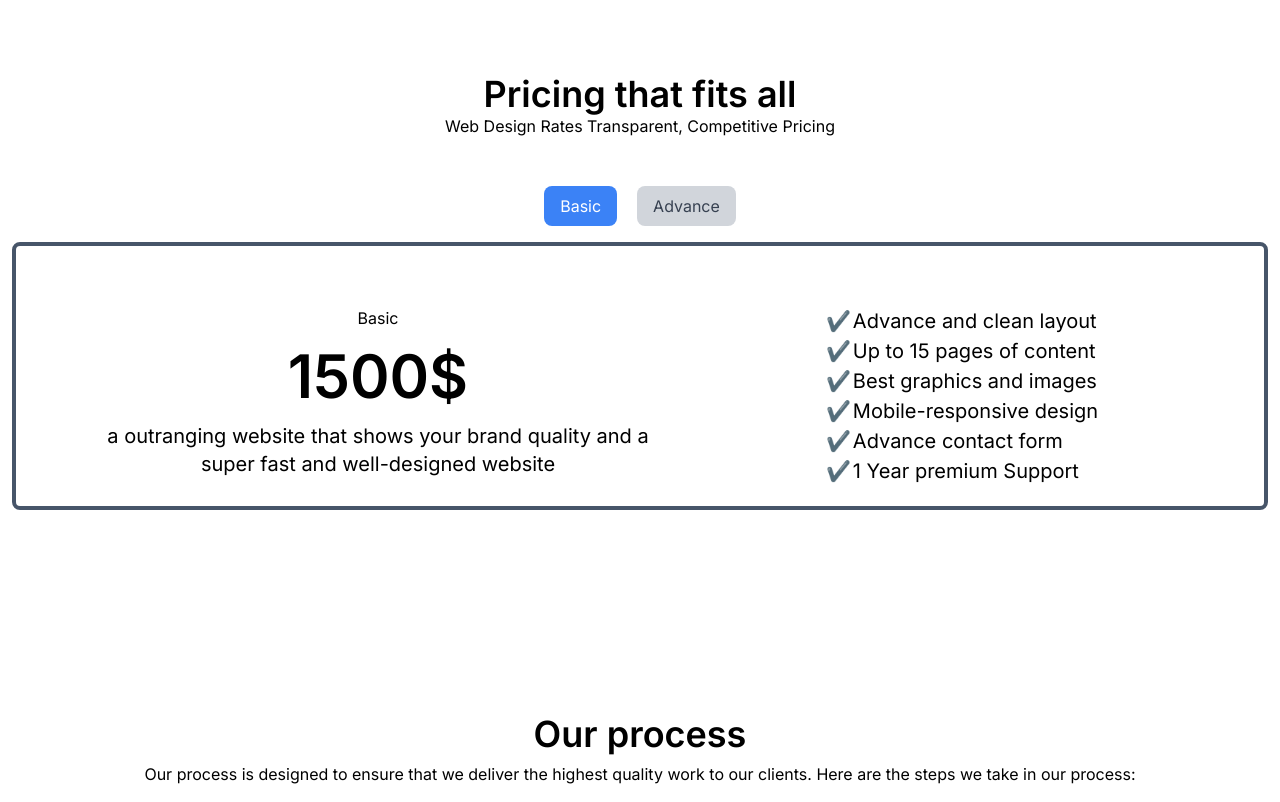
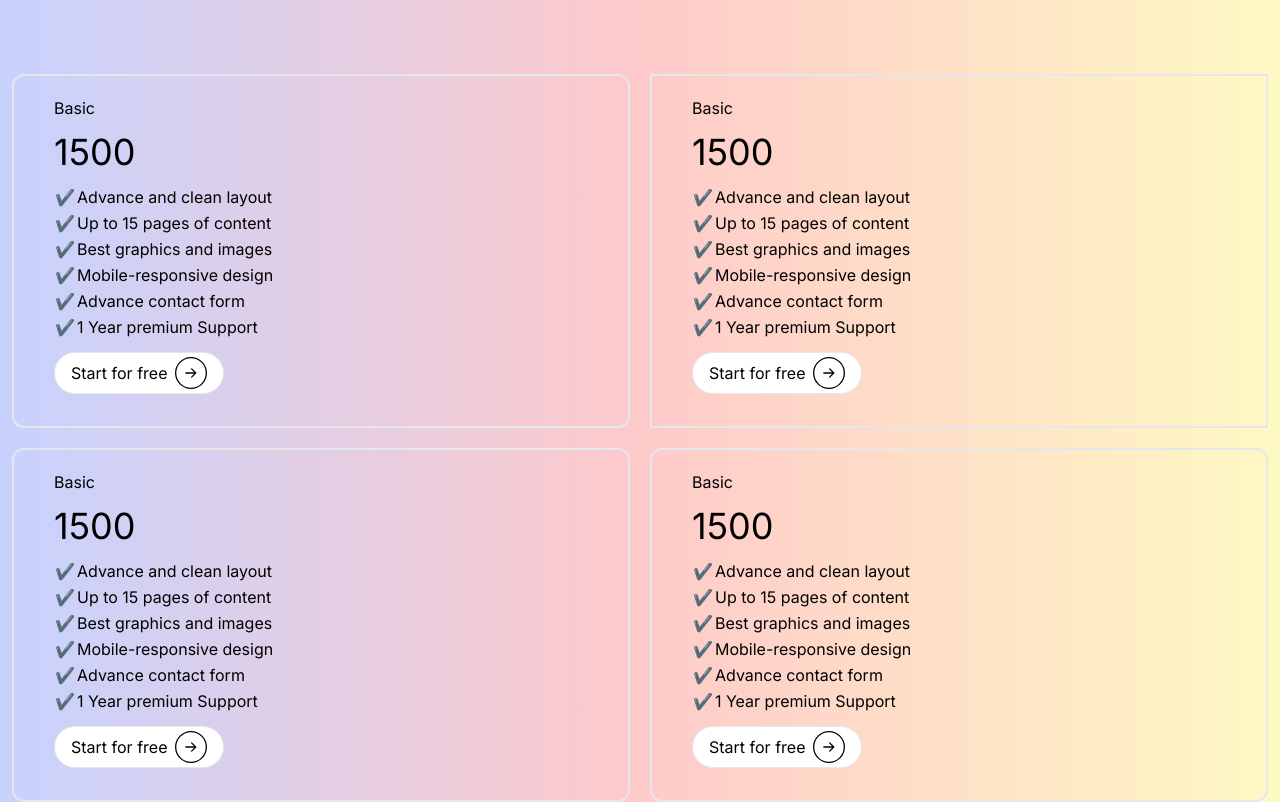
Before and after one commit to faizulsami/Agency-Portfolio, a Next.js app: page / in a window 1280 px wide. Shown: the part 820-1622 px from the top of the page. Built offline with nearby package versions, Linux system fonts and the light colour scheme.

Commit message:
price and faq done

```diff
--- a/src/app/(home)/Hero.jsx
+++ b/src/app/(home)/Hero.jsx
@@ -2,8 +2,8 @@
 
 const Hero = () => {
     return (
-        <div className="text-center py-5 md:py-10 mt-5">
-            <h1 className="text-2xl md:text-4xl font-semibold pb-5">We Don't Just Build Websites, We Build Digital Legacies</h1>
+        <div className="text-center py-5 md:py-10 mt-5 ">
+            <h1 className="text-2xl md:text-4xl font-semibold pb-5">We Dont Just Build Websites, We Build Digital Legacies</h1>
             <p >Revolutionize Your Online Identity: Expert Web Skills to Empower and Innovate in the Digital Landscape!</p>
             <button className="mt-3 border border-blue-500 hover:bg-green-400 px-5 py-3 rounded-lg">OUR REVIEWS</button>
         </div>
--- a/src/app/(home)/Pricing.jsx
+++ b/src/app/(home)/Pricing.jsx
@@ -1,61 +1,82 @@
 import React, { useState } from 'react';
 
 const Pricing = () => {
-    const [activeTab, setActiveTab] = useState(1);
 
-    const handleTabClick = (tabNumber) => {
-        setActiveTab(tabNumber);
-    };
 
     return (
-        <div className='mt-24 md:my-28'>
-            <div className='text-center'>
-                <h2 className='text-4xl font-semibold'>
-                    Pricing that fits all
+        <div className='mt-24 md:my-28 '>
+            <div className='grid grid-cols-1 md:grid-cols-2 text-center gap-5 lg:text-left '>
+
+                <div className='border-2 lg::w-80 rounded-xl py-5 p-10' >
+                    <h2>
+                        Basic
                     </h2>
+                    <p className='text-4xl py-3'> 1500</p>
+
                     <p>
-                    Web Design Rates Transparent, Competitive Pricing
+
                     </p>
-            </div>
 
-            <div>
-                <div className="mt-12 flex justify-center gap-5">
-                    <button
-                        className={`py-2 px-4 rounded-lg  ${activeTab === 1 ? ' bg-blue-500 text-white' : 'bg-gray-300 text-gray-700'
-                            }`}
-                        onClick={() => handleTabClick(1)}
+                    <table className='flex justify-center lg:justify-start'>
+                        <tbody >
+                            <tr>
+                                <td>✔️</td>
+                                <td>Advance and clean layout</td>
+                            </tr>
+                            <tr>
+                                <td>✔️</td>
+                                <td>Up to 15 pages of content</td>
+                            </tr>
+                            <tr>
+                                <td>✔️</td>
+                                <td>Best graphics and images</td>
+                            </tr>
+                            <tr>
+                                <td>✔️</td>
+                                <td>Mobile-responsive design</td>
+                            </tr>
+                            <tr>
+                                <td>✔️</td>
+                                <td>Advance contact form</td>
+                            </tr>
+                            <tr>
+                                <td>✔️</td>
+                                <td>1 Year premium Support</td>
+                            </tr>
+                        </tbody>
+                    </table>
+
+                    <div className=' flex justify-center items-center lg:justify-start lg:w-44 py-3'>
+                        <div className=' border rounded-full bg-white flex py-1 items-center  px-4'>
+                            <p>Start for free</p>
+                            <button >
+                                <svg
+                                    className=" h-8 ml-2 "
+                                    viewBox="0 0 74 74"
+                                    fill="none"
                                 >
-                        Basic
-                    </button>
-                    <button
-                        className={`py-2 px-4 rounded-lg  ${activeTab === 2 ? 'bg-blue-500 text-white' : 'bg-gray-300 text-gray-700'
-                            }`}
-                        onClick={() => handleTabClick(2)}
-                    >
-                        Advance
+                                    <circle cx="37" cy="37" r="35.5" stroke="black" strokeWidth="3"></circle>
+                                    <path
+                                        d="M25 35.5C24.1716 35.5 23.5 36.1716 23.5 37C23.5 37.8284 24.1716 38.5 25 38.5V35.5ZM49.0607 38.0607C49.6464 37.4749 49.6464 36.5251 49.0607 35.9393L39.5147 26.3934C38.9289 25.8076 37.9792 25.8076 37.3934 26.3934C36.8076 26.9792 36.8076 27.9289 37.3934 28.5147L45.8787 37L37.3934 45.4853C36.8076 46.0711 36.8076 47.0208 37.3934 47.6066C37.9792 48.1924 38.9289 48.1924 39.5147 47.6066L49.0607 38.0607ZM25 38.5L48 38.5V35.5L25 35.5V38.5Z"
+                                        fill="black"
+                                    ></path>
+                                </svg>
                             </button>
                         </div>
-
-                <div className="mt-4">
-                    {activeTab === 1 && (
-                        <div>
-                            <div className='border-4 rounded-lg border-slate-600 lg:ps-20 gap-5 p-5 lg:grid grid-cols-2 '>
-                                <div>
-                                    <div className='text-center md:pt-10'>
-                                        <h3>
-                                            Basic
-                                        </h3>
-                                        <p className='text-6xl  font-semibold py-4'>1500$</p>
-                                    </div>
-                                    <div>
-                                        <p className='md:text-xl text-center'>
-                                            a outranging website that shows your brand quality and a super fast and well-designed website
-                                        </p>
                     </div>
                 </div>
 
-                                <div className='pt-10 flex justify-center'>
-                                    <table className='grid gap-y-3  md:text-xl'>
+                <div className='border-2 lg::w-80rounded-xl py-5 p-10' >
+                    <h2>
+                        Basic
+                    </h2>
+                    <p className='text-4xl py-3'> 1500</p>
+
+                    <p>
+
+                    </p>
+
+                    <table className='flex justify-center lg:justify-start'>
                         <tbody>
                             <tr>
                                 <td>✔️</td>
@@ -83,66 +104,139 @@ const Pricing = () => {
                             </tr>
                         </tbody>
                     </table>
+                    <div className=' flex justify-center items-center lg:justify-start lg:w-44 py-3'>
+                        <div className=' border rounded-full bg-white flex py-1 items-center  px-4'>
+                            <p>Start for free</p>
+                            <button >
+                                <svg
+                                    className=" h-8 ml-2 "
+                                    viewBox="0 0 74 74"
+                                    fill="none"
+                                >
+                                    <circle cx="37" cy="37" r="35.5" stroke="black" strokeWidth="3"></circle>
+                                    <path
+                                        d="M25 35.5C24.1716 35.5 23.5 36.1716 23.5 37C23.5 37.8284 24.1716 38.5 25 38.5V35.5ZM49.0607 38.0607C49.6464 37.4749 49.6464 36.5251 49.0607 35.9393L39.5147 26.3934C38.9289 25.8076 37.9792 25.8076 37.3934 26.3934C36.8076 26.9792 36.8076 27.9289 37.3934 28.5147L45.8787 37L37.3934 45.4853C36.8076 46.0711 36.8076 47.0208 37.3934 47.6066C37.9792 48.1924 38.9289 48.1924 39.5147 47.6066L49.0607 38.0607ZM25 38.5L48 38.5V35.5L25 35.5V38.5Z"
+                                        fill="black"
+                                    ></path>
+                                </svg>
+                            </button>
                         </div>
                     </div>
                 </div>
-                    )}
-                    {activeTab === 2 && (
-                        <div className='border-4 rounded-lg border-slate-600 lg:ps-20 gap-5 p-5 lg:grid grid-cols-2 '>
-                            <div>
-                                <div className='text-center md:pt-16'>
-                                    <h3>
-                                        Advance
-                                    </h3>
-                                    <p className='text-6xl  font-semibold py-4'>5999$</p>
-                                </div>
-                                <div>
-                                    <p className='md:text-xl text-center'>
-                                        Create a Next-Level Website with complete customization options, elevating your brand to the next level
+
+                <div className='border-2 lg::w-80  rounded-xl py-5 p-10 ' >
+                    <h2>
+                        Basic
+                    </h2>
+                    <p className='text-4xl py-3'> 1500</p>
+
+                    <p>
+
                     </p>
-                                </div>
-                            </div>
 
-                            <div className='pt-10 flex justify-center'>
-                                <table className='grid gap-y-3  md:text-xl'>
+                    <table className='flex justify-center lg:justify-start'>
                         <tbody>
                             <tr>
                                 <td>✔️</td>
-                                            <td>E-commerce Integration</td>
+                                <td>Advance and clean layout</td>
                             </tr>
                             <tr>
                                 <td>✔️</td>
-                                            <td>Up to 50 pages of content</td>
+                                <td>Up to 15 pages of content</td>
                             </tr>
                             <tr>
                                 <td>✔️</td>
-                                            <td>Security Features</td>
+                                <td>Best graphics and images</td>
                             </tr>
                             <tr>
                                 <td>✔️</td>
-                                            <td>Advance SEO Optimization</td>
+                                <td>Mobile-responsive design</td>
                             </tr>
                             <tr>
                                 <td>✔️</td>
-                                            <td>Advanced UI/UX Design</td>
+                                <td>Advance contact form</td>
                             </tr>
                             <tr>
                                 <td>✔️</td>
-                                            <td>Advance Form System</td>
+                                <td>1 Year premium Support</td>
+                            </tr>
+                        </tbody>
+                    </table>
+                    <div className=' flex justify-center items-center lg:justify-start lg:w-44 py-3'>
+                        <div className=' border rounded-full bg-white flex py-1 items-center  px-4'>
+                            <p>Start for free</p>
+                            <button >
+                                <svg
+                                    className=" h-8 ml-2 "
+                                    viewBox="0 0 74 74"
+                                    fill="none"
+                                >
+                                    <circle cx="37" cy="37" r="35.5" stroke="black" strokeWidth="3"></circle>
+                                    <path
+                                        d="M25 35.5C24.1716 35.5 23.5 36.1716 23.5 37C23.5 37.8284 24.1716 38.5 25 38.5V35.5ZM49.0607 38.0607C49.6464 37.4749 49.6464 36.5251 49.0607 35.9393L39.5147 26.3934C38.9289 25.8076 37.9792 25.8076 37.3934 26.3934C36.8076 26.9792 36.8076 27.9289 37.3934 28.5147L45.8787 37L37.3934 45.4853C36.8076 46.0711 36.8076 47.0208 37.3934 47.6066C37.9792 48.1924 38.9289 48.1924 39.5147 47.6066L49.0607 38.0607ZM25 38.5L48 38.5V35.5L25 35.5V38.5Z"
+                                        fill="black"
+                                    ></path>
+                                </svg>
+                            </button>
+                        </div>
+                    </div>
+                </div>
+                <div className='border-2  lg::w-80 rounded-xl py-5 p-10 ' >
+                    <h2>
+                        Basic
+                    </h2>
+                    <p className='text-4xl py-3'> 1500</p>
+
+                    <p>
+
+                    </p>
+
+                    <table className='flex justify-center lg:justify-start'>
+                        <tbody>
+                            <tr>
+                                <td>✔️</td>
+                                <td>Advance and clean layout</td>
                             </tr>
                             <tr>
                                 <td>✔️</td>
-                                            <td>Membership/Subscription</td>
+                                <td>Up to 15 pages of content</td>
                             </tr>
                             <tr>
                                 <td>✔️</td>
-                                            <td>Scalability & Performance</td>
+                                <td>Best graphics and images</td>
+                            </tr>
+                            <tr>
+                                <td>✔️</td>
+                                <td>Mobile-responsive design</td>
+                            </tr>
+                            <tr>
+                                <td>✔️</td>
+                                <td>Advance contact form</td>
+                            </tr>
+                            <tr>
+                                <td>✔️</td>
+                                <td>1 Year premium Support</td>
                             </tr>
                         </tbody>
                     </table>
+                    <div className=' flex justify-center items-center lg:justify-start lg:w-44 py-3'>
+                        <div className=' border rounded-full bg-white flex py-1 items-center  px-4'>
+                            <p>Start for free</p>
+                            <button >
+                                <svg
+                                    className=" h-8 ml-2 "
+                                    viewBox="0 0 74 74"
+                                    fill="none"
+                                >
+                                    <circle cx="37" cy="37" r="35.5" stroke="black" strokeWidth="3"></circle>
+                                    <path
+                                        d="M25 35.5C24.1716 35.5 23.5 36.1716 23.5 37C23.5 37.8284 24.1716 38.5 25 38.5V35.5ZM49.0607 38.0607C49.6464 37.4749 49.6464 36.5251 49.0607 35.9393L39.5147 26.3934C38.9289 25.8076 37.9792 25.8076 37.3934 26.3934C36.8076 26.9792 36.8076 27.9289 37.3934 28.5147L45.8787 37L37.3934 45.4853C36.8076 46.0711 36.8076 47.0208 37.3934 47.6066C37.9792 48.1924 38.9289 48.1924 39.5147 47.6066L49.0607 38.0607ZM25 38.5L48 38.5V35.5L25 35.5V38.5Z"
+                                        fill="black"
+                                    ></path>
+                                </svg>
+                            </button>
                         </div>
                     </div>
-                    )}
                 </div>
             </div>
         </div>
--- a/src/app/(home)/Services.jsx
+++ b/src/app/(home)/Services.jsx
@@ -21,11 +21,11 @@ const Services = () => {
                 </div>
                 <div className='p-5 text-center bg-slate-600 rounded-2xl'>
                     <h2 className='text-xl font-semibold py-4 '>Logo Design</h2>
-                    <p>Creating unique, memorable logos that encapsulate your brand's identity, making a lasting impression on your audience.</p>
+                    <p>Creating unique, memorable logos that encapsulate your brands identity, making a lasting impression on your audience.</p>
                 </div>
                 <div className='p-5 text-center bg-slate-600 rounded-2xl'>
                     <h2 className='text-xl font-semibold py-4 '>Search Engine Optimization</h2>
-                    <p>Enhancing your website's visibility on search engines through strategic SEO practices, driving organic traffic and growth.</p>
+                    <p>Enhancing your websites visibility on search engines through strategic SEO practices, driving organic traffic and growth.</p>
                 </div>
                 <div className='p-5 text-center bg-slate-600 rounded-2xl'>
                     <h2 className='text-xl font-semibold py-4 '>Web Hosting</h2>
--- a/src/app/(home)/page.jsx
+++ b/src/app/(home)/page.jsx
@@ -9,12 +9,13 @@ import Services from "./Services";
 const HomePage = () => {
 
   return (
-    <div className="container mx-auto p-3">
-      <Hero />
-      <Services/>
-      <Pricing/>
-      <Process/>
-      <Frequently/>
+    <div className="bg-gradient-to-r from-indigo-200 via-red-200 to-yellow-100" >
+      <div className="container mx-auto p-3">
+        <Hero />
+        <Services />
+        <Pricing />
+        <Process />
+        <Frequently /></div>
     </div>
   );
 };
```
Also changed, not shown: src/app/(home)/Frequently.jsx (+82 -2 lines). Lines whose indentation alone changed are shown as unchanged.
